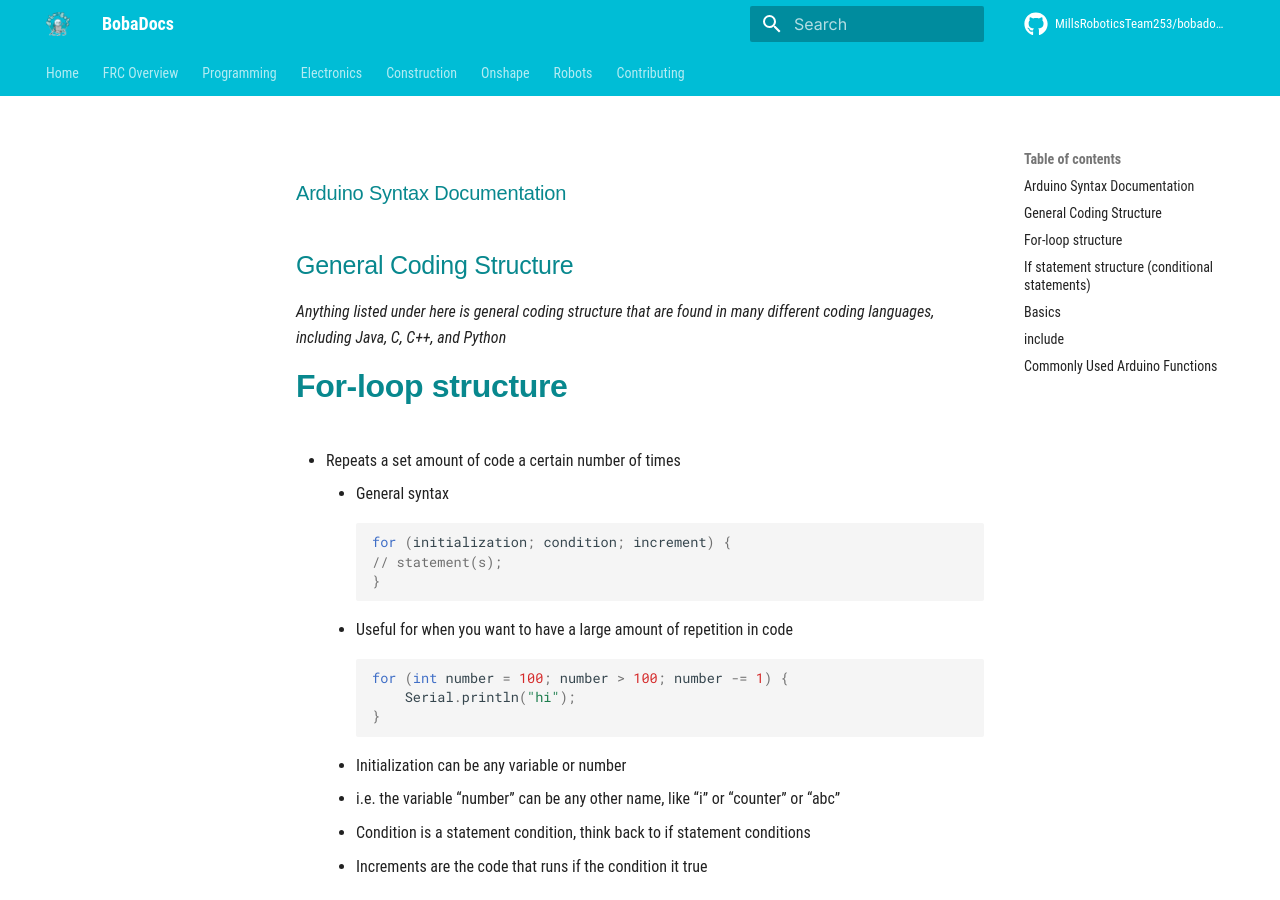
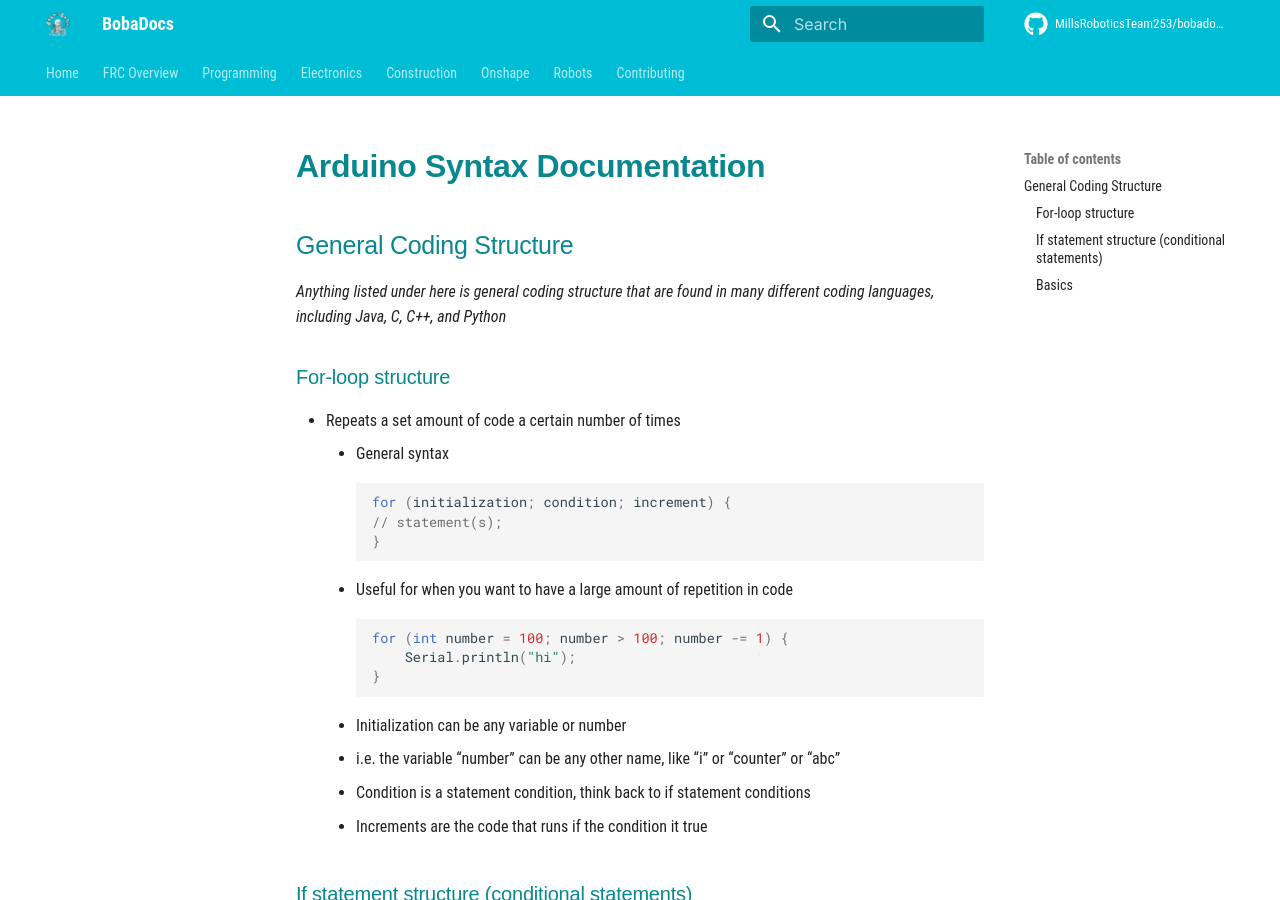
Before and after one commit to bobabots253/bobadocs, an MkDocs documentation site: the page built from docs/electronics/arduino.md, in a window 1280 px wide and 900 px high. Built offline with MkDocs 1.6.1 and Material for MkDocs 9.7.7, drawn with Linux system fonts in a browser that asks for light colours; comment, search, counter and statistics services are not loaded.

Commit message:
fix headers and formatting

````diff
--- a/docs/electronics/arduino.md
+++ b/docs/electronics/arduino.md
@@ -1,9 +1,9 @@
-### Arduino Syntax Documentation
+# Arduino Syntax Documentation
 
 ## General Coding Structure
 *Anything listed under here is general coding structure that are found in many different coding languages, including Java, C, C++, and Python*
 
-# For-loop structure
+### For-loop structure
 * Repeats a set amount of code a certain number of times
     * General syntax
         ```cpp
@@ -22,7 +22,7 @@
     * Condition is a statement condition, think back to if statement conditions
     * Increments are the code that runs if the condition it true
 
-# If statement structure (conditional statements)
+### If statement structure (conditional statements)
 * General Syntax
     ```cpp
     if (condition) {
@@ -58,7 +58,7 @@
 * if (x > 120) is NOT true:
     * Skips this if conditional statement and moves on to the rest of the code
 
-# Basics
+### Basics
 
 * setup()
     * Use it get your code started
@@ -95,7 +95,7 @@
     * Don’t include a semicolon after the command
     * Make sure you put it at the very top of the code!
 
-# Commonly Used Arduino Functions
+### Commonly Used Arduino Functions
 
 * pinMode(pin, mode)
     * Pin = 0,1,2,3 etc (for analog pins, put an ‘A’ in front of the pin number
````
